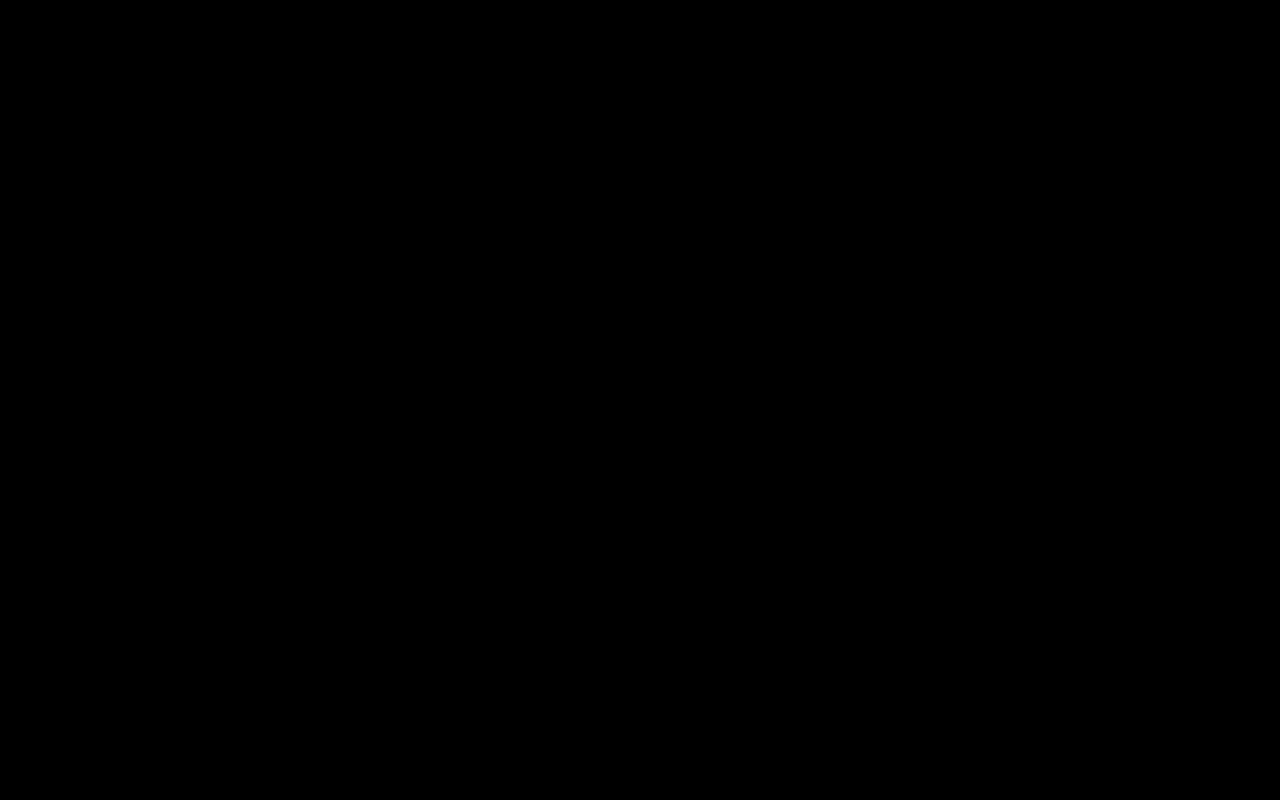
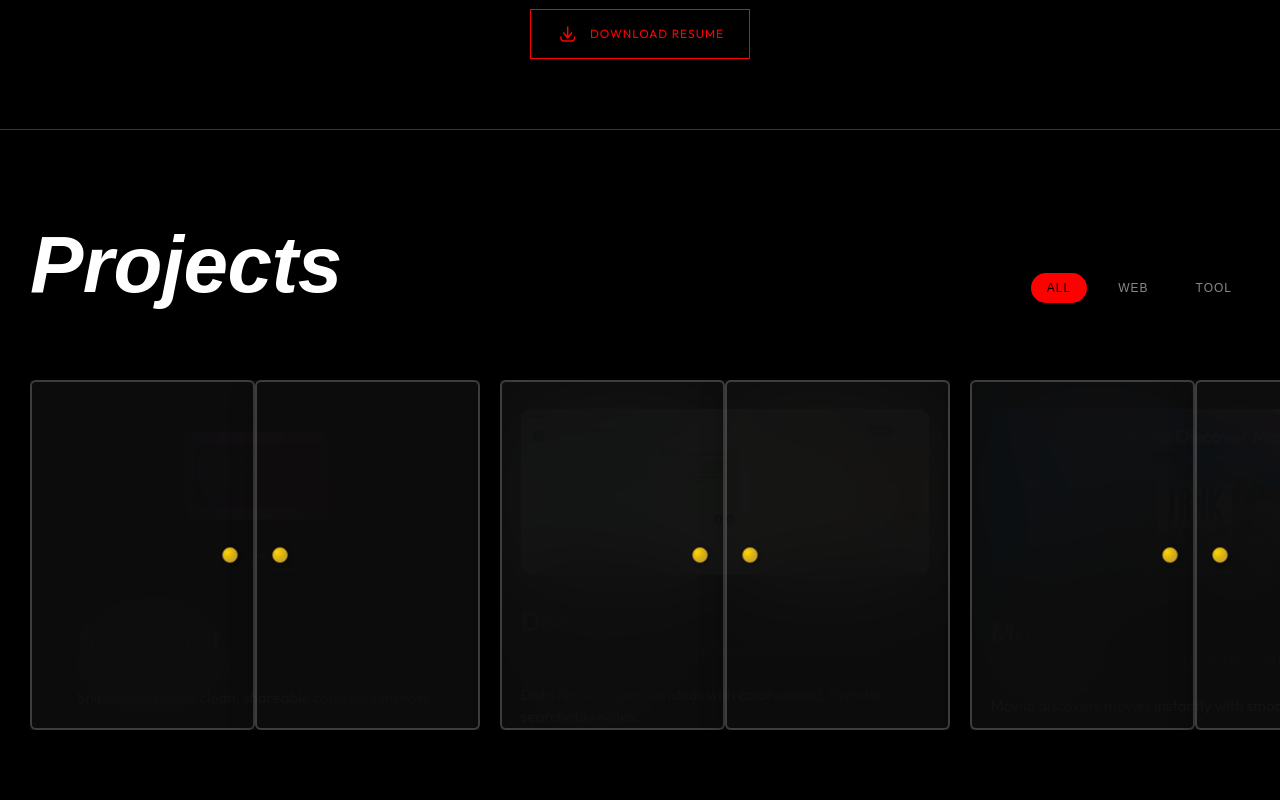
Before and after one commit to byllzz/portfolio, a React (Vite) app: page / in a window 1280 px wide. Shown: the part 1480-2280 px from the top of the page. Before the commit the page ends 800 px from the top, so only its background shows below. Built offline with nearby package versions, Linux system fonts and the light colour scheme; a web font is replaced by a local one.

Commit message:
border color fixed

```diff
--- a/src/App.jsx
+++ b/src/App.jsx
@@ -10,14 +10,13 @@ import Hero from './sections/Hero';
 export default function App() {
   return (
   <>
-  {/* <Hero />
+  <Hero />
   <About />
   <Projects />
   <SkillsSection />
     <Background />
  <Contact />
-  <Footer /> */}
-<Projects />
+  <Footer />
   </>
   )
 }
--- a/src/data/projects.js
+++ b/src/data/projects.js
@@ -7,12 +7,12 @@
 
 
  const projects = [
-  { id: 1, title: "Snippit-Kit", category: "tool" , img : snippitkit , desc : "Hello I am desc" , tech : 'Html , css , js , prism' },
-  { id: 2, title: "Doto Notes", category: "web" , img : dotoNotes },
-  { id: 3, title: "Moviio", category: "web" , img: moviio },
-  { id: 4, title: "Circle Cropper", category: "tool" , img : circleCropper },
-  { id: 4, title: "PixelKit Icons", category: "web" , img : pixelkit },
-  { id: 4, title: "Retro Calculator", category: "web" , img : retroCalc },
+  { id: 1, title: "Snippit-Kit", category: "tool" , img : snippitkit , desc: 'SnippitKit creates clean, shareable code screenshots.' , tech : 'Html , css , js , prism ' , },
+  { id: 2, title: "Doto Notes", category: "web" , img : dotoNotes ,   desc: 'Doto Notes organizes ideas with color-coded, favorite, searchable notes.', tech : "JavaScript , Html , css , responsive , local storage , colorfull notes"},
+  { id: 3, title: "Moviio", category: "web" , img: moviio ,  desc: 'Moviio discovers movies instantly with smooth motion.' , tech : 'JavaScript , CSS3 , html5 , TMdb API , youtube api , responsive '},
+  { id: 4, title: "Circle Cropper", desc:"CircleCropper instantly crops images into perfect circles." , category: "tool" , img : circleCropper , tech : 'Javascript , css3 , html5 , responsive' },
+  { id: 4, title: "PixelKit Icons", category: "web" , img : pixelkit ,    desc: 'PixelKit searches, resizes, recolors, and copies icons.' , tech : 'Html5 ,css3 , javascript , responsive , pixel icon package' },
+  { id: 4, title: "Retro Calculator", category: "web" , img : retroCalc ,   desc: 'RetroCalc is a retro calculator with history and sounds.', tech : "css3 , html5 , local storage , javascript , sounds" },
 ];
 
 export default projects;
--- a/src/sections/Background.jsx
+++ b/src/sections/Background.jsx
@@ -39,10 +39,6 @@ export default function Background() {
     show: { opacity: 1, x: 0, transition: { duration: 0.8, ease: "easeOut" } }
   }
 
-  const fadeScale = {
-    hidden: { opacity: 0, scale: 0.8 },
-    show: { opacity: 1, scale: 1, transition: { duration: 0.8, ease: "easeInOut" } }
-  }
 
   const fadeSlideUp = {
     hidden: { opacity: 0, y: 40 },
@@ -51,6 +47,11 @@ export default function Background() {
       y: 0,
       transition: { duration: 0.8, delay: i * 0.2, ease: "easeOut" }
     })
+  }
+
+   const fadeUp = {
+    hidden: { opacity: 0, y: 30 },
+    show: { opacity: 1, y: 0, transition: { duration: 0.8, ease: "easeOut" } }
   }
 
   return (
@@ -69,7 +70,7 @@ export default function Background() {
         </motion.span>
 
         {/* Heading */}
-        <motion.h1 className={styles.heading} variants={fadeScale}>
+        <motion.h1 className={styles.heading} variants={fadeUp}>
           Professional Background
         </motion.h1>
 
--- a/src/sections/Projects.jsx
+++ b/src/sections/Projects.jsx
@@ -86,6 +86,13 @@ export default function Projects () {
                   <h1>{item.title}</h1>
                <span>{item.tech}</span>
                 <p>{item.desc}</p>
+                <a href={item.href} target='_blank' className={styles.liveBtn}>
+                  <span>
+                     <svg width="30" height="30" viewBox="0 0 24 24" fill="#fff" xmlns="http://www.w3.org/2000/svg">
+                <path d="M7 17L17 7M17 7H8M17 7V16" stroke="currentColor" strokeWidth="2" strokeLinecap="round" strokeLinejoin="round"/>
+              </svg>
+                  </span>
+                </a>
               </div>
               </div>
 
--- a/src/styles/About.module.css
+++ b/src/styles/About.module.css
@@ -1,7 +1,7 @@
 .aboutSection {
   width: 100%;
-  border-top: 1px solid #888888dc;
-  padding-block: 50px;
+  border-top: 1px solid #88888866;
+  padding-block: 70px;
 }
 .aboutSectionData {
   width: 100%;
--- a/src/styles/Background.module.css
+++ b/src/styles/Background.module.css
@@ -1,7 +1,7 @@
 .background {
   width: 100%;
-  border-top: 1px solid #8888885c;
-  padding-block: 50px;
+   border-top: 1px solid #88888866;
+  padding-block: 70px;
 }
 .backgroundData {
   display: flex;
--- a/src/styles/Contact.module.css
+++ b/src/styles/Contact.module.css
@@ -1,6 +1,6 @@
 .contactSection {
   width: 100%;
-  border-top: 1px solid #8888885c;
+ border-top: 1px solid #88888866;
     padding-block: 80px;
     margin-top: 50px;
 }
--- a/src/styles/Footer.module.css
+++ b/src/styles/Footer.module.css
@@ -8,7 +8,7 @@ footer {
   justify-content: center;
   position: relative;
   flex-wrap: nowrap;
-  border-top: 1px solid #8888885c;
+   border-top: 1px solid #88888866;
   overflow-x: hidden;
 }
 .footerLinks {
--- a/src/styles/Projects.module.css
+++ b/src/styles/Projects.module.css
@@ -1,7 +1,7 @@
 .projectsSection {
   width: 100%;
-  border-top: 1px solid #888888dc;
-  padding-block: 80px;
+ border-top: 1px solid #88888866;
+  padding-block: 90px;
   display: flex;
   flex-direction: column;
   align-items: flex-start;
@@ -60,7 +60,7 @@
   flex-wrap: nowrap;
   scroll-behavior: smooth !important;
   scrollbar-height: thin;
-  padding-bottom: 20px;
+  padding-bottom: 30px;
  position: relative;
  left: 30px;
  margin-top: 40px;
@@ -89,11 +89,6 @@
   flex-shrink: 0;
   position: relative;
   perspective: 1400px;
-
-    /* background-image:
-    linear-gradient(#e1e1e12b 1px, transparent 1px),
-    linear-gradient(90deg, #e1e1e144 1px, transparent 1px);
-  background-size:5px 5px; */
    background: rgba(13, 13, 13, 0.96);
 }
 
@@ -115,7 +110,8 @@
   /* background: linear-gradient(145deg, #8b5e3c, #654321); */
  background: rgba(13, 13, 13, 0.96);
  backdrop-filter: blur(45px);
-  border: 3px solid #432100;
+  border: 2px solid #88888866;
+  /* border: 3px solid #432100; */
   border-radius: 6px;
   position: absolute;
   top: 0;
@@ -195,25 +191,22 @@
 }
 
 .doorContent {
-  position: absolute;
-  inset: 0;
-  width: 100%;
+  position:absolute;
+  left: 0;
+  top:0;
+width: 100%;
   height: 100%;
   z-index: 2;
   display: grid;
   grid-template-rows: 50% 50%;
   align-items: center;
+  gap: 10px;
   justify-content: center;
-  opacity: 1;
   transform: translateY(20px) scale(0.95);
   transition:
-    opacity 0.6s ease 0.6s,
-    transform 0.6s ease 0.6s;
-}
-
-.skyDoor:hover .doorContent {
-  opacity: 1;
-  transform: translateY(0) scale(1);
+    opacity 0.4s ease 0.4s,
+    transform 0.4s ease 0.4s;
+    padding-inline: 10px;
 }
 
  .projectShot {
@@ -221,7 +214,6 @@
   height: 100%;
   object-fit: cover;
   z-index: -1;
-  scale: 1.2;
   border-radius: 12px;
 }
 
@@ -231,6 +223,7 @@
   align-items: flex-start;
   justify-content: flex-start;
   gap: 8px;
+  position: relative;
 }
 .doorContent h1 {
 font-family: "Instrument Serif" , sans-serif;
@@ -247,10 +240,21 @@ font-weight: bold;
 }
 
 .projectInfo p {
-  font-size: 12px;
+  font-size: 16px;
   font-family: "Outfit" ,sans-serif;
 }
-
+.liveBtn {
+  position: absolute;
+  right: 20px;
+  top: -20px;
+  border-radius: 50%;
+  height: 50px;
+  width: 50px;
+  display: flex;
+  align-items: center;
+  justify-content: center;
+  background-color: #000;
+}
 @media  screen and (max-width : 700px) {
   .projectsHeader {
     flex-direction: column;
--- a/src/styles/SkillsSection.module.css
+++ b/src/styles/SkillsSection.module.css
@@ -1,7 +1,7 @@
 /* skills section */
 .skillsSection {
   width: 100%;
-  border-top: 1px solid #888888dc;
+  border-top: 1px solid #88888866;
   padding-block: 80px;
   box-sizing: border-box;
 }
```
